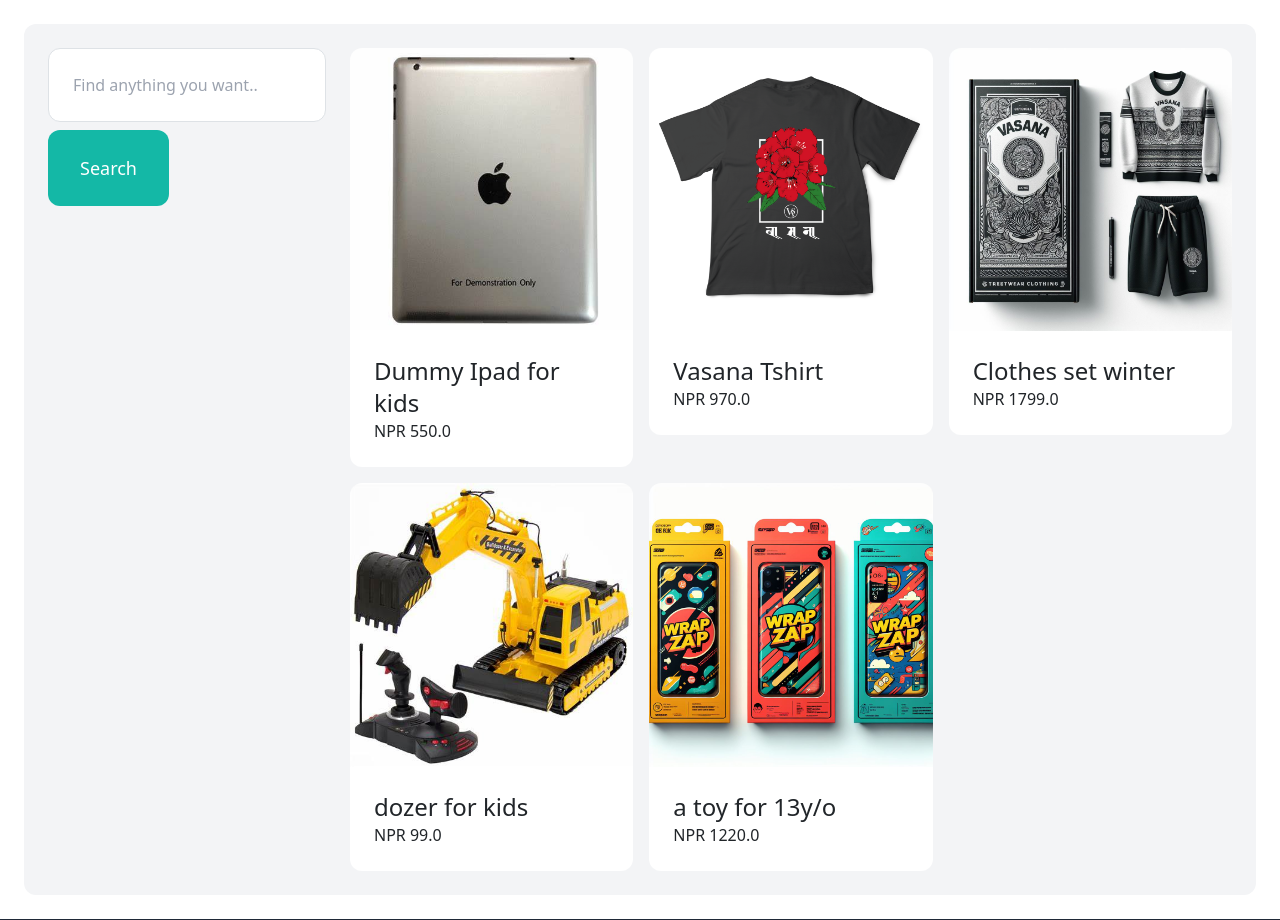
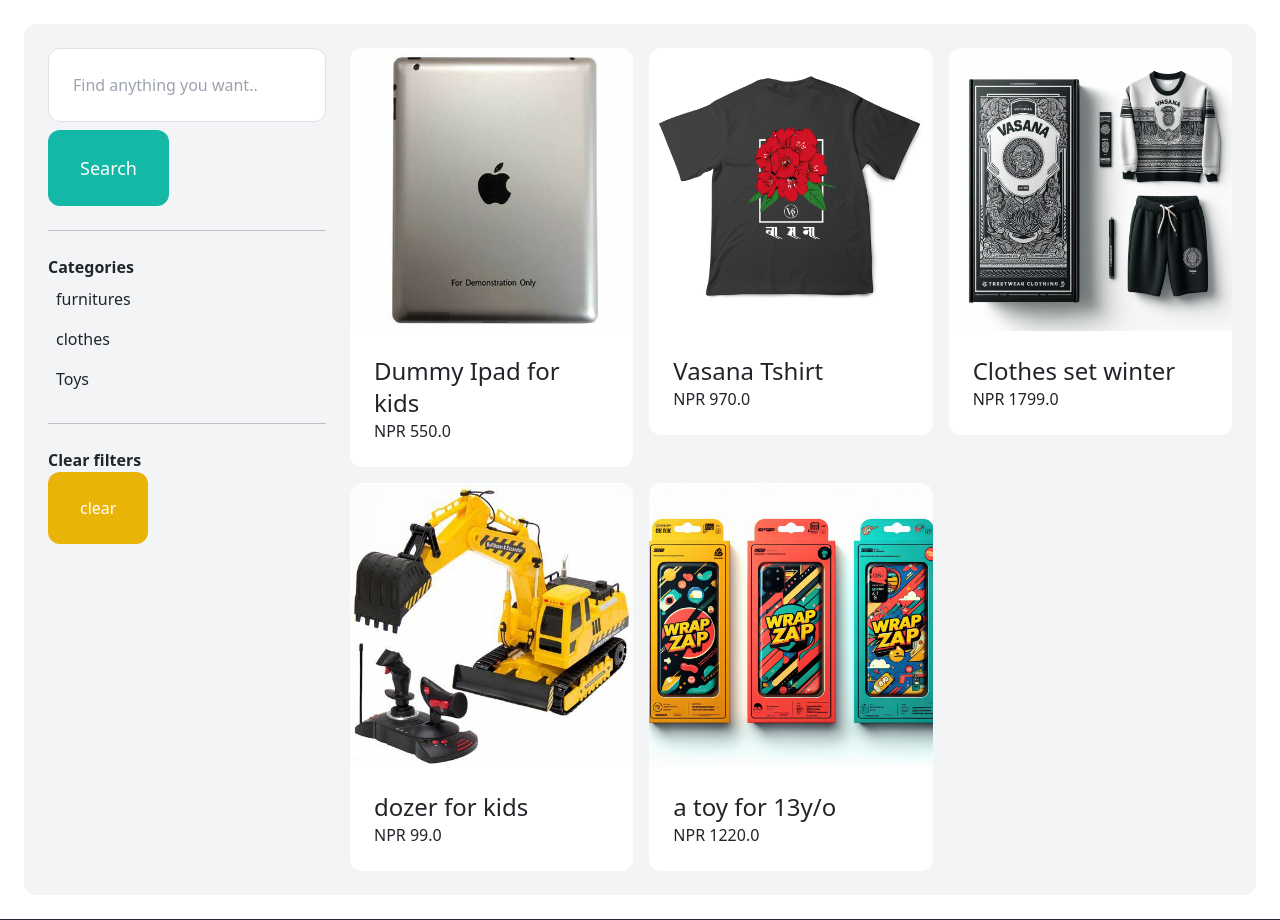
Before and after one commit to pratiklamichhane/Khulla-Bazar, a Django app: page /items/ in a window 1280 px wide. Shown: the part 77-997 px from the top of the page. Run offline with Django 4.2, Linux system fonts and the light colour scheme; data comes from the database, SQL or seed files in the repository; some libraries are stand-ins or nearby versions.

Commit message:
added search by category feature

```diff
--- a/puddle/item/templates/item/items.html
+++ b/puddle/item/templates/item/items.html
@@ -8,6 +8,21 @@
 
             <button class = "mt-2 py-4 px-8 text-lg bg-teal-500 text-white rounded-xl">Search</button>
         </form>
+        <hr class="my-6">
+        <p class="font-semibold">Categories</p>
+        <ul>
+            {% for category in categories %}
+            <li class="py-2 px-2 rounded-xl{% if category.id == category_id%} bg-gray-200 {% endif %}">
+                <a href="{% url "item:items" %}?query={{query}}&category={{category.id}}">{{category.name}}</a>
+            </li>
+            {% endfor %}
+        </ul>
+        <hr class="my-6">
+        <p class="font-semibold">Clear filters</p>
+
+        <ul>
+            <li class="mt2 py-4 px-8 inline-block bg-yellow-500 text-white rounded-xl"><a href="{%url 'item:items'%}">clear</a></li>
+        </ul>
     </div>
     <div class="col-span-3">
         <div class="grid grid-cols-3 gap-3">
--- a/puddle/item/views.py
+++ b/puddle/item/views.py
@@ -1,18 +1,25 @@
 from django.contrib.auth.decorators import login_required
+from django.db.models import Q
 from django.shortcuts import render, get_object_or_404, redirect
-from item.models import Item
+from item.models import Item , Category
 from .forms import NewItemForm , EditItemForm
 
 def items(request):
     query = request.GET.get('query', '')
+    category_id = request.GET.get('category', 0)
+    categories = Category.objects.all()
     items = Item.objects.filter(is_sold=False)
 
+    if category_id:
+        items = items.filter(category_id=category_id)
+
     if query:
-        items = items.filter(name__icontains=query)
-
+        items = items.filter(Q(name__icontains=query)| Q(description__icontains=query))
     return render(request, 'item/items.html',{
         'items':items,
         'query':query,
+        'categories' : categories,
+        'category_id': int(category_id),
     })
 
 # Create your views here.
```
